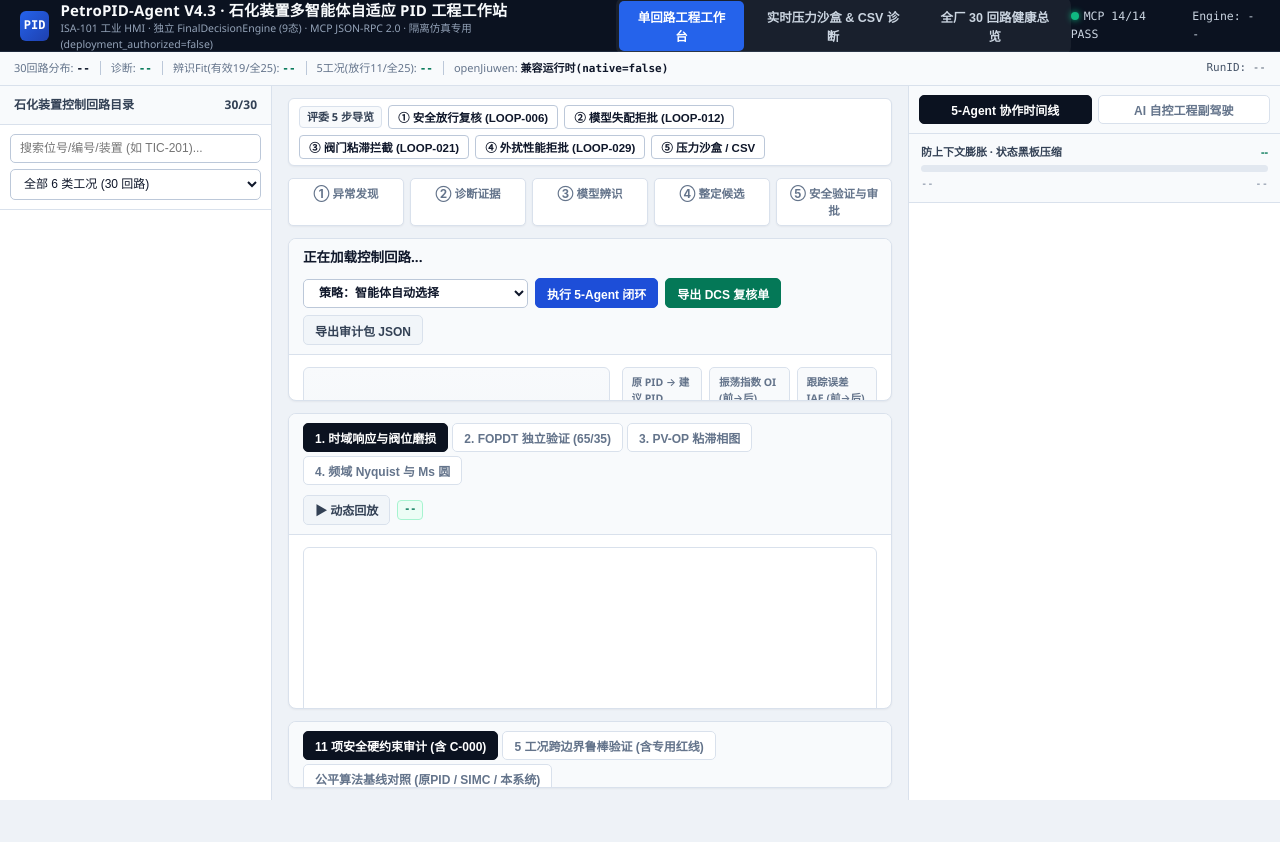
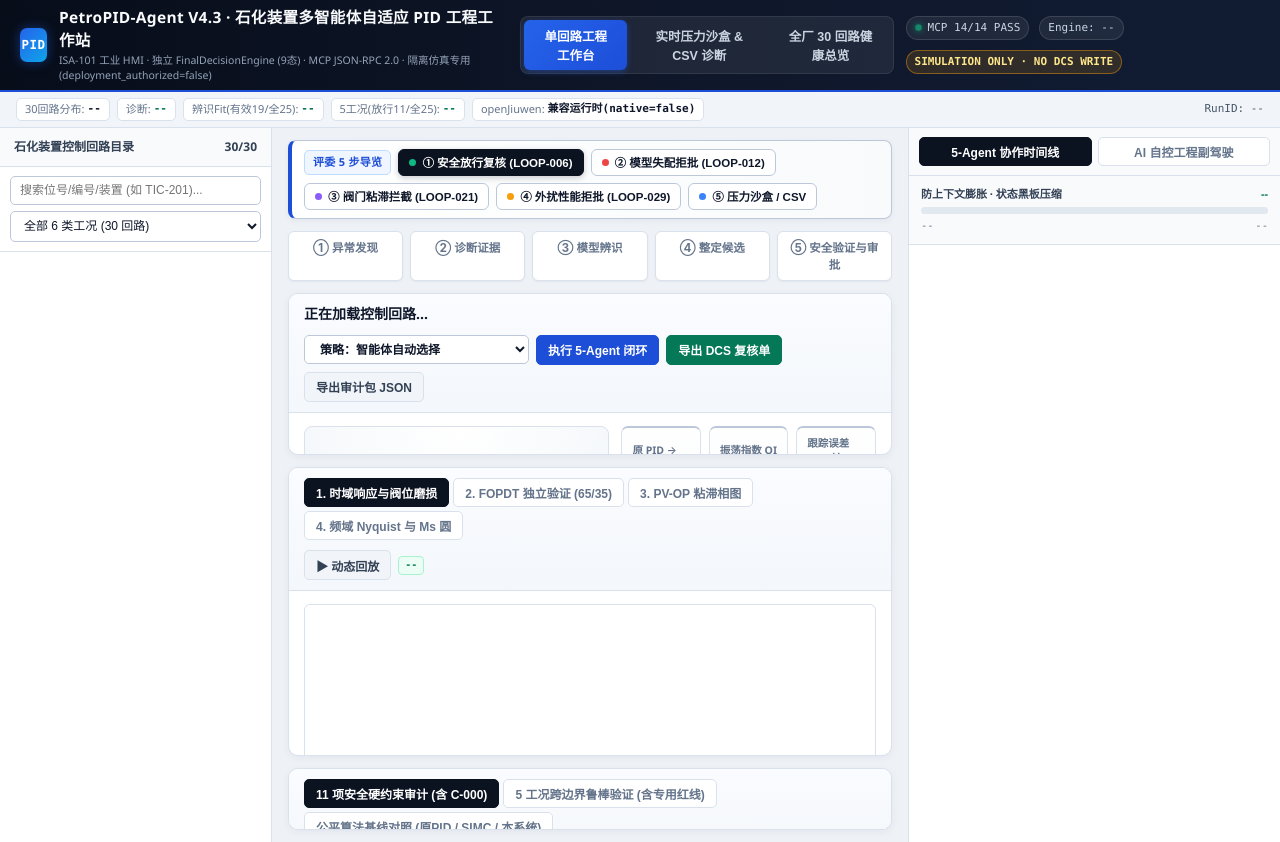
Before and after one commit to zhud41343-alt/PetroPID-Agent, a plain HTML site: page 08_demo_web/static/index.html in a window 1280 px wide. Before the commit the page ends 800 px from the top, so only its background shows below. Drawn offline with Linux system fonts and the light colour scheme; no server answers.

Commit message:
Release PetroPID-Agent V4.3.3-HMI (Commercial ISA-101 Visual Polish)

```diff
--- a/08_demo_web/static/index.html
+++ b/08_demo_web/static/index.html
@@ -21,8 +21,9 @@
       <button class="nav-tab" data-view="view-plant">全厂 30 回路健康总览</button>
     </nav>
     <div class="top-meta">
-      <span><i class="status-dot"></i>MCP 14/14 PASS</span>
-      <span id="topMode">Engine: --</span>
+      <span class="meta-pill"><i class="status-dot"></i>MCP 14/14 PASS</span>
+      <span class="meta-pill" id="topMode">Engine: --</span>
+      <span class="meta-pill meta-pill-safe">SIMULATION ONLY · NO DCS WRITE</span>
     </div>
   </header>
 
@@ -65,11 +66,11 @@
       <main class="panel-center">
         <div class="demo-bar" aria-label="评委快速演示导览">
           <span class="demo-lbl">评委 5 步导览</span>
-          <button class="demo-btn" data-demo-loop="LOOP-006" data-demo-chart="time">① 安全放行复核 (LOOP-006)</button>
-          <button class="demo-btn" data-demo-loop="LOOP-012" data-demo-chart="ident">② 模型失配拒批 (LOOP-012)</button>
-          <button class="demo-btn" data-demo-loop="LOOP-021" data-demo-chart="phase">③ 阀门粘滞拦截 (LOOP-021)</button>
-          <button class="demo-btn" data-demo-loop="LOOP-029" data-demo-chart="time">④ 外扰性能拒批 (LOOP-029)</button>
-          <button class="demo-btn" data-demo-view="view-sandbox">⑤ 压力沙盒 / CSV</button>
+          <button class="demo-btn active" data-demo-loop="LOOP-006" data-demo-chart="time"><i class="d-dot ok"></i>① 安全放行复核 (LOOP-006)</button>
+          <button class="demo-btn" data-demo-loop="LOOP-012" data-demo-chart="ident"><i class="d-dot err"></i>② 模型失配拒批 (LOOP-012)</button>
+          <button class="demo-btn" data-demo-loop="LOOP-021" data-demo-chart="phase"><i class="d-dot purp"></i>③ 阀门粘滞拦截 (LOOP-021)</button>
+          <button class="demo-btn" data-demo-loop="LOOP-029" data-demo-chart="time"><i class="d-dot warn"></i>④ 外扰性能拒批 (LOOP-029)</button>
+          <button class="demo-btn" data-demo-view="view-sandbox"><i class="d-dot blue"></i>⑤ 压力沙盒 / CSV</button>
         </div>
         <div class="stage-bar">
           <div class="st-step" id="st1">① 异常发现</div>
@@ -131,6 +132,10 @@
             <div class="chart-footer">
               <div class="chart-legend" id="chartLegend"></div>
               <span id="elapsedTag" style="font-family:var(--mono);font-size:11px;color:var(--muted)">--</span>
+            </div>
+            <div class="audit-strip" id="auditStrip">
+              <span>审计存证：等待执行...</span>
+              <span>deployment_authorized=false</span>
             </div>
           </div>
         </div>
--- a/08_demo_web/static/style.css
+++ b/08_demo_web/static/style.css
@@ -39,40 +39,56 @@ body {
 ::-webkit-scrollbar-thumb:hover { background: #94a3b8; }
 
 .topbar {
-  display: flex; justify-content: space-between; align-items: center;
-  height: 52px; padding: 0 20px; background: var(--topbar); color: #f8fafc;
-  border-bottom: 1px solid #1e293b;
+  display: flex; justify-content: space-between; align-items: center; gap: 12px;
+  min-height: 54px; padding: 6px 20px;
+  background: linear-gradient(90deg, #070d19 0%, #0f172a 55%, #111c33 100%);
+  color: #f8fafc;
+  border-bottom: 2px solid #1d4ed8;
+  box-shadow: 0 2px 10px rgba(7, 13, 25, 0.25);
 }
-.brand { display: flex; align-items: center; gap: 11px; }
+.brand { display: flex; align-items: center; gap: 12px; }
 .brand-mark {
-  width: 30px; height: 30px; border-radius: 6px;
-  background: linear-gradient(135deg, #2563eb, #1e40af);
-  display: grid; place-items: center; font-weight: 800; font-size: 12px; color: #fff;
-  font-family: var(--mono);
+  width: 34px; height: 34px; border-radius: 7px;
+  background: linear-gradient(135deg, #2563eb 0%, #0ea5e9 100%);
+  display: grid; place-items: center; font-weight: 800; font-size: 12.5px; color: #fff;
+  font-family: var(--mono); letter-spacing: 0.5px;
+  box-shadow: 0 0 12px rgba(37, 99, 235, 0.45);
 }
-.brand h1 { font-size: 15px; font-weight: 700; letter-spacing: 0.2px; }
-.brand small { display: block; font-size: 10.5px; color: #94a3b8; }
+.brand h1 { font-size: 15.5px; font-weight: 700; letter-spacing: 0.3px; }
+.brand small { display: block; font-size: 10.5px; color: #94a3b8; margin-top: 1px; }
 
-.nav-tabs { display: flex; gap: 4px; background: rgba(255,255,255,0.06); padding: 3px; border-radius: 7px; }
+.nav-tabs { display: flex; gap: 4px; background: rgba(255,255,255,0.07); padding: 3px; border-radius: 8px; border: 1px solid rgba(255,255,255,0.08); }
 .nav-tab {
   background: transparent; color: #cbd5e1; border: none; padding: 6px 14px;
-  border-radius: 5px; cursor: pointer; font-size: 12.5px; font-weight: 600; transition: 0.15s;
+  border-radius: 6px; cursor: pointer; font-size: 12.5px; font-weight: 600; transition: all 0.16s ease;
 }
-.nav-tab:hover { color: #fff; background: rgba(255,255,255,0.08); }
-.nav-tab.active { background: #2563eb; color: #fff; }
+.nav-tab:hover { color: #fff; background: rgba(255,255,255,0.1); }
+.nav-tab.active { background: linear-gradient(135deg, #2563eb, #1d4ed8); color: #fff; box-shadow: 0 2px 6px rgba(37, 99, 235, 0.4); }
 
-.top-meta { display: flex; gap: 14px; align-items: center; font-size: 11.5px; color: #cbd5e1; font-family: var(--mono); }
-.status-dot { width: 8px; height: 8px; border-radius: 50%; background: #10b981; display: inline-block; margin-right: 5px; box-shadow: 0 0 6px #10b981; }
+.top-meta { display: flex; gap: 10px; align-items: center; font-size: 11px; color: #cbd5e1; font-family: var(--mono); flex-wrap: wrap; }
+.meta-pill {
+  display: inline-flex; align-items: center; padding: 3px 8px; border-radius: 999px;
+  background: rgba(255,255,255,0.07); border: 1px solid rgba(255,255,255,0.12);
+}
+.meta-pill-safe {
+  background: rgba(245, 158, 11, 0.14); border-color: rgba(245, 158, 11, 0.45); color: #fde68a; font-weight: 700;
+}
+@keyframes pulseDot { 0%, 100% { opacity: 1; transform: scale(1); } 50% { opacity: 0.6; transform: scale(0.92); } }
+.status-dot { width: 7px; height: 7px; border-radius: 50%; background: #10b981; display: inline-block; margin-right: 6px; box-shadow: 0 0 8px #10b981; animation: pulseDot 2.2s infinite; }
 
 .telemetry-ribbon {
-  display: flex; align-items: center; justify-content: space-between; gap: 8px;
-  height: 34px; padding: 0 14px; background: #f8fafc; border-bottom: 1px solid var(--border);
-  font-size: 11px; color: var(--muted); overflow-x: auto; white-space: nowrap;
+  display: flex; align-items: center; justify-content: space-between; gap: 8px; flex-wrap: wrap;
+  min-height: 36px; padding: 4px 16px; background: #f1f5f9; border-bottom: 1px solid var(--border);
+  font-size: 11px; color: var(--muted);
 }
-.ribbon-group { display: flex; align-items: center; gap: 10px; }
-.r-stat b { font-family: var(--mono); color: var(--ink); font-weight: 700; margin-left: 3px; }
+.ribbon-group { display: flex; align-items: center; gap: 7px; flex-wrap: wrap; }
+.r-stat {
+  background: #fff; border: 1px solid var(--border); border-radius: 5px;
+  padding: 2px 8px; display: inline-flex; align-items: center; gap: 3px;
+}
+.r-stat b { font-family: var(--mono); color: var(--ink); font-weight: 700; }
 .r-stat b.ok { color: var(--green); }
-.ribbon-sep { width: 1px; height: 14px; background: var(--border-strong); }
+.ribbon-sep { display: none; }
 
 .view { display: none; }
 .view.active { display: block; }
@@ -103,55 +119,84 @@ body {
 
 .panel-center { overflow-y: auto; padding: 12px 16px; display: flex; flex-direction: column; gap: 12px; }
 .demo-bar {
-  display: flex; flex-wrap: wrap; align-items: center; gap: 6px;
-  padding: 6px 10px; background: var(--surface); border: 1px solid var(--border);
-  border-radius: 6px; box-shadow: var(--shadow-sm);
+  display: flex; flex-wrap: wrap; align-items: center; gap: 7px;
+  padding: 8px 12px; background: linear-gradient(90deg, #ffffff 0%, #f8fafc 100%);
+  border: 1px solid var(--border-strong); border-left: 4px solid var(--blue);
+  border-radius: 8px; box-shadow: 0 2px 6px rgba(15, 23, 42, 0.05);
 }
 .demo-lbl {
-  font-size: 11px; font-weight: 700; color: var(--ink-soft);
-  padding: 2px 7px; background: var(--surface-alt); border: 1px solid var(--border); border-radius: 4px;
+  font-size: 11px; font-weight: 800; color: var(--blue); letter-spacing: 0.3px;
+  padding: 3px 8px; background: var(--blue-soft); border: 1px solid #bfdbfe; border-radius: 5px;
 }
 .demo-btn {
+  display: inline-flex; align-items: center; gap: 6px;
   border: 1px solid var(--border-strong); background: #fff; color: var(--ink);
-  font-size: 11.5px; font-weight: 600; padding: 3px 9px; border-radius: 4px; cursor: pointer;
+  font-size: 11.5px; font-weight: 600; padding: 4.5px 10px; border-radius: 6px;
+  cursor: pointer; transition: all 0.14s ease;
 }
-.demo-btn:hover { background: var(--blue-soft); border-color: var(--blue); color: var(--blue); }
-.stage-bar { display: grid; grid-template-columns: repeat(5, 1fr); gap: 6px; }
+.demo-btn:hover { background: var(--blue-soft); border-color: var(--blue); color: var(--blue); transform: translateY(-1px); }
+.demo-btn.active {
+  background: var(--topbar); color: #fff; border-color: var(--topbar);
+  box-shadow: 0 2px 6px rgba(15, 23, 42, 0.22);
+}
+.d-dot { width: 7px; height: 7px; border-radius: 50%; display: inline-block; flex-shrink: 0; }
+.d-dot.ok { background: #10b981; }
+.d-dot.err { background: #ef4444; }
+.d-dot.purp { background: #8b5cf6; }
+.d-dot.warn { background: #f59e0b; }
+.d-dot.blue { background: #3b82f6; }
+
+.stage-bar { display: grid; grid-template-columns: repeat(5, 1fr); gap: 7px; }
 .st-step {
-  background: var(--surface); border: 1px solid var(--border); border-radius: 5px;
-  padding: 6px 8px; text-align: center; font-size: 11.5px; font-weight: 700; color: var(--muted); box-shadow: var(--shadow-sm);
+  background: var(--surface); border: 1px solid var(--border); border-radius: 6px;
+  padding: 7px 8px; text-align: center; font-size: 11.5px; font-weight: 700; color: var(--muted);
+  box-shadow: var(--shadow-sm); transition: all 0.18s ease;
 }
 .st-step.done { border-color: #6ee7b7; background: var(--green-soft); color: var(--green); }
 .st-step.warn { border-color: #fcd34d; background: var(--amber-soft); color: var(--amber); }
 .st-step.fail { border-color: #fca5a5; background: var(--red-soft); color: var(--red); }
 
 .risk-banner {
-  padding: 9px 14px; border-radius: 6px; font-size: 12.5px; font-weight: 600;
-  border: 1px solid var(--amber); border-left: 4px solid var(--amber); background: var(--amber-soft); color: #92400e; box-shadow: var(--shadow-sm);
+  padding: 10px 15px; border-radius: 8px; font-size: 12.5px; font-weight: 600; line-height: 1.55;
+  border: 1px solid #fcd34d; border-left: 5px solid var(--amber); background: var(--amber-soft); color: #92400e;
+  box-shadow: 0 2px 6px rgba(15, 23, 42, 0.05);
 }
 .risk-banner.danger { border-color: #fca5a5; border-left-color: var(--red); background: var(--red-soft); color: #991b1b; }
-.risk-banner.ok { border-color: #a7f3d0; border-left-color: var(--green); background: var(--green-soft); color: #065f46; }
+.risk-banner.ok { border-color: #6ee7b7; border-left-color: var(--green); background: var(--green-soft); color: #065f46; }
 
-.card { background: var(--surface); border: 1px solid var(--border); border-radius: 8px; box-shadow: var(--shadow-sm); overflow: hidden; }
+.card { background: var(--surface); border: 1px solid var(--border); border-radius: 10px; box-shadow: 0 2px 8px rgba(15, 23, 42, 0.05); overflow: hidden; }
 .card-head {
-  padding: 9px 14px; border-bottom: 1px solid var(--border); background: var(--surface-alt);
+  padding: 10px 15px; border-bottom: 1px solid var(--border); background: linear-gradient(180deg, #fafcff 0%, #f4f7fb 100%);
   display: flex; justify-content: space-between; align-items: center; gap: 10px; flex-wrap: wrap;
 }
-.card-head h2 { font-size: 13.5px; font-weight: 700; color: var(--ink); }
-.card-body { padding: 12px 14px; }
+.card-head h2 { font-size: 14px; font-weight: 700; color: var(--ink); }
+.card-body { padding: 13px 15px; }
 
 .pid-strip { display: grid; grid-template-columns: 1.2fr 1fr; gap: 12px; align-items: stretch; }
 .schematic-box {
-  background: linear-gradient(180deg, #f8fafc 0%, #f1f5f9 100%);
-  border: 1px solid var(--border); border-radius: 6px; padding: 6px 10px; min-height: 112px; display: flex; align-items: center;
+  background: radial-gradient(circle at 50% 0%, #ffffff 0%, #f1f5f9 100%);
+  border: 1px solid var(--border); border-radius: 8px; padding: 8px 12px; min-height: 118px; display: flex; align-items: center;
 }
 @keyframes flowDash { to { stroke-dashoffset: -16; } }
 .flow-pipe { stroke-dasharray: 5, 3; animation: flowDash 1.2s linear infinite; }
 
-.faceplate { display: grid; grid-template-columns: repeat(3, 1fr); gap: 7px; }
-.fp-cell { background: var(--surface-alt); border: 1px solid var(--border); border-radius: 5px; padding: 7px 9px; display: flex; flex-direction: column; justify-content: center; }
+.faceplate { display: grid; grid-template-columns: repeat(3, 1fr); gap: 8px; }
+.fp-cell {
+  background: linear-gradient(180deg, #ffffff 0%, #f8fafc 100%);
+  border: 1px solid var(--border); border-top: 2.5px solid var(--border-strong);
+  border-radius: 7px; padding: 8px 10px; display: flex; flex-direction: column; justify-content: center;
+  transition: border-color 0.15s, box-shadow 0.15s;
+}
+.fp-cell:hover { border-top-color: var(--blue); box-shadow: 0 2px 6px rgba(29, 78, 216, 0.08); }
 .fp-cell .lbl { font-size: 10.5px; color: var(--muted); font-weight: 600; }
-.fp-cell .val { font-family: var(--mono); font-size: 13px; font-weight: 800; margin-top: 2px; color: var(--ink); }
+.fp-cell .val { font-family: var(--mono); font-size: 13.5px; font-weight: 800; margin-top: 3px; color: var(--ink); }
+
+.audit-strip {
+  margin-top: 9px; padding: 6px 10px; border-radius: 6px;
+  background: #f8fafc; border: 1px dashed var(--border-strong);
+  font-family: var(--mono); font-size: 10.5px; color: #475569;
+  display: flex; justify-content: space-between; align-items: center; flex-wrap: wrap; gap: 8px;
+}
 
 .toolbar { display: flex; gap: 7px; align-items: center; flex-wrap: wrap; }
 .btn {
```
Also changed, not shown: 08_demo_web/static/app.js (+9 -0 lines).
